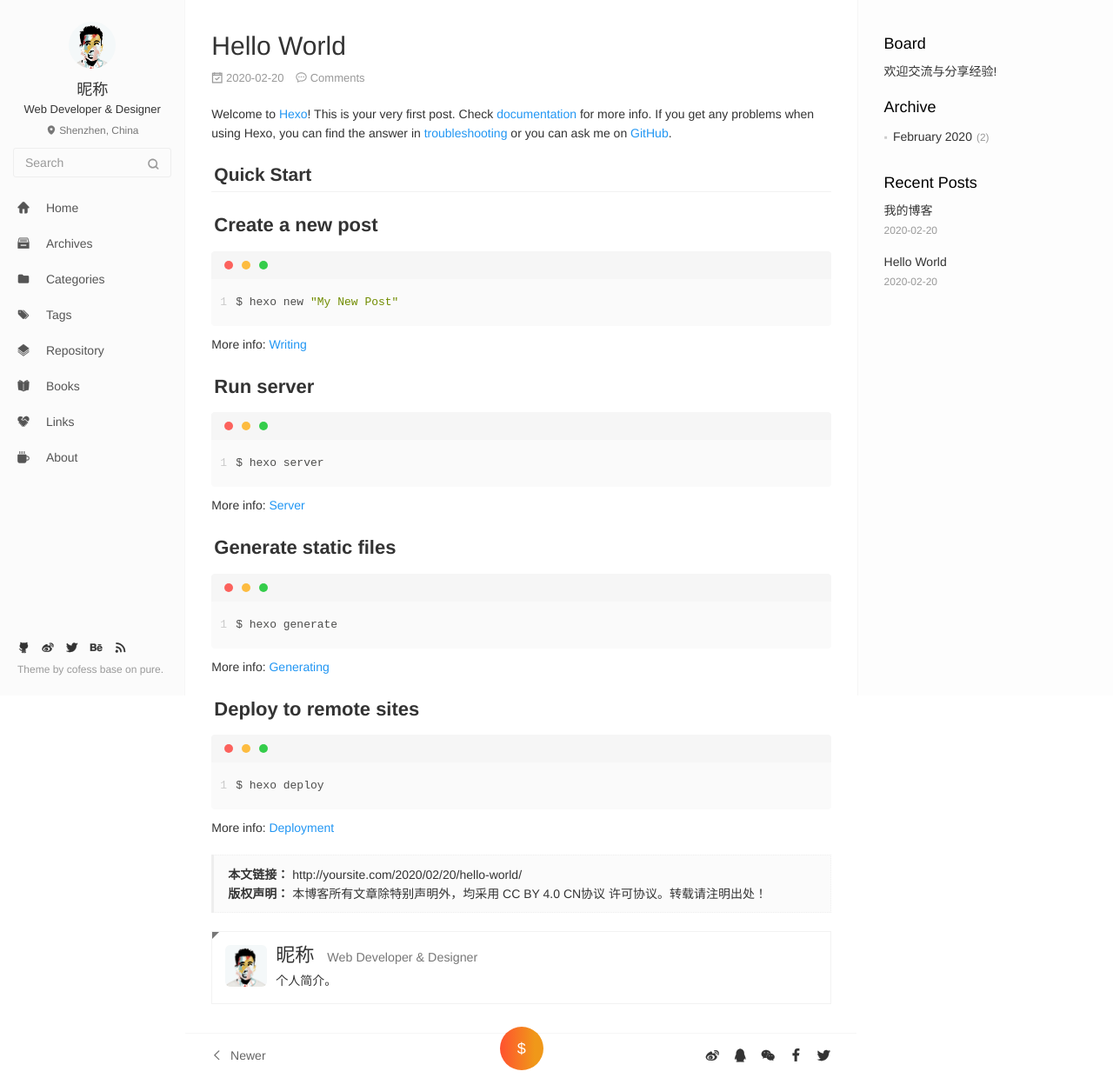
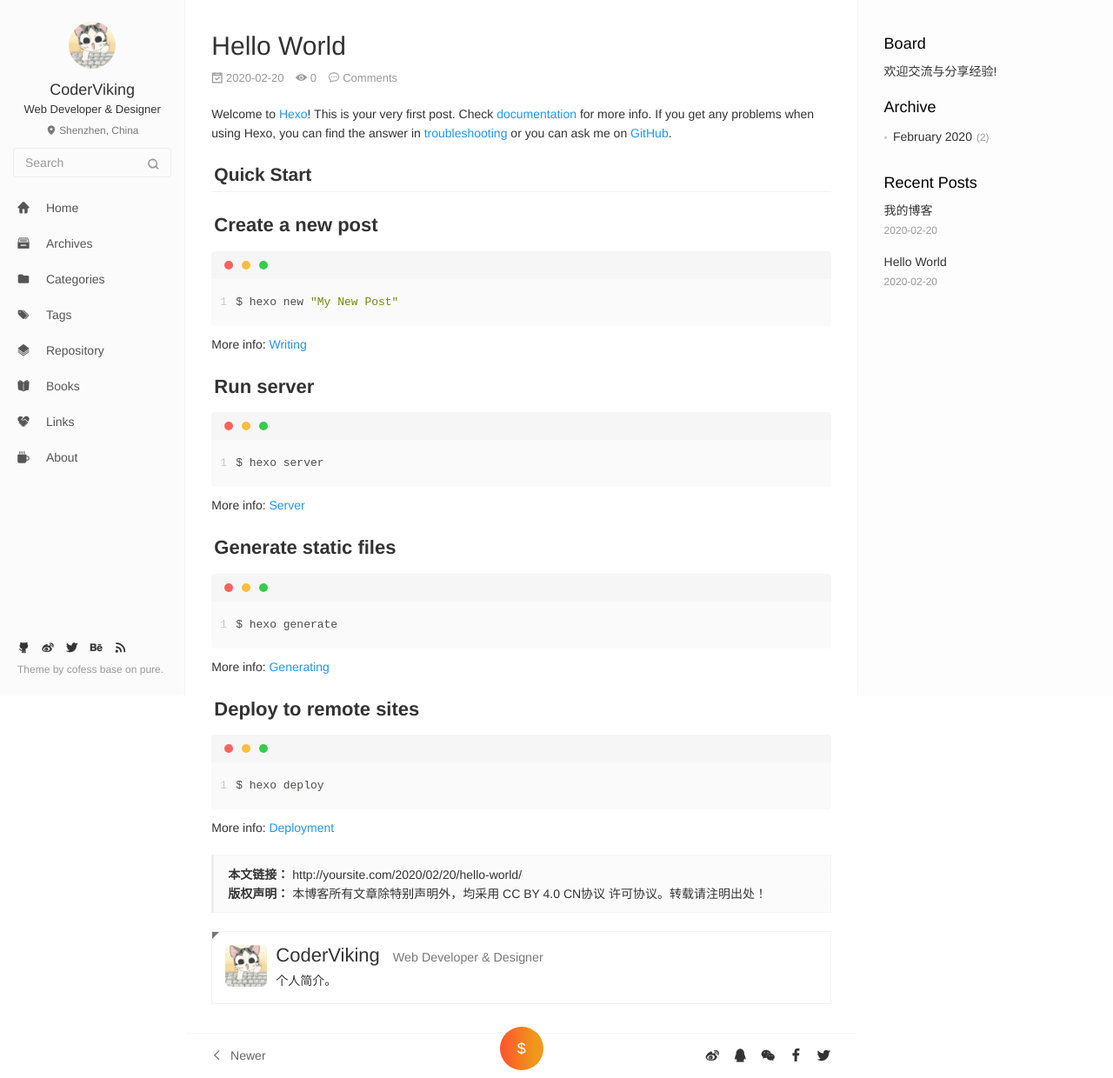
Before and after one commit to CoderViking/coderviking.github.io, a plain HTML site: page 2020/02/20/hello-world/index.html in a window 1280 px wide. Shown: the whole page at 87% size. Drawn offline with nearby package versions, Linux system fonts and the light colour scheme; some packages are replaced by stand-ins of ours; no server answers; a script that the page names is missing.

Commit message:
Site updated: 2020-02-20 17:06:19

```diff
--- a/2020/02/20/hello-world/index.html
+++ b/2020/02/20/hello-world/index.html
@@ -54,10 +54,10 @@
 
 
       <div class="profile-block text-center">
-        <a id="avatar" href="https://github.com/cofess" target="_blank">
-          <img class="img-circle img-rotate" src="/images/avatar.jpg" width="200" height="200">
+        <a id="avatar" href="https://github.com/CoderViking" target="_blank">
+          <img class="img-circle img-rotate" src="/images/hardwork.gif" width="200" height="200">
         </a>
-        <h2 id="name" class="hidden-xs hidden-sm">昵称</h2>
+        <h2 id="name" class="hidden-xs hidden-sm">CoderViking</h2>
         <h3 id="title" class="hidden-xs hidden-sm hidden-md">Web Developer &amp; Designer</h3>
         <small id="location" class="text-muted hidden-xs hidden-sm"><i class="icon icon-map-marker"></i> Shenzhen, China</small>
       </div>
@@ -304,6 +304,13 @@
 
 
 
+	<span class="article-read hidden-xs">
+	    <i class="icon icon-eye-fill" aria-hidden="true"></i>
+	    <span id="busuanzi_container_page_pv">
+			<span id="busuanzi_value_page_pv">0</span>
+		</span>
+	</span>
+
 
         <span class="post-comment"><i class="icon icon-comment"></i> <a href="/2020/02/20/hello-world/#comments" class="article-comment-link">Comments</a></span>
 
@@ -347,12 +354,12 @@
   <div class="panel-body">
     <figure class="media">
       <div class="media-left">
-        <a href="https://github.com/cofess" target="_blank" class="img-burn thumb-sm visible-lg">
-          <img src="/images/avatar.jpg" class="img-rounded w-full" alt="">
+        <a href="https://github.com/CoderViking" target="_blank" class="img-burn thumb-sm visible-lg">
+          <img src="/images/hardwork.gif" class="img-rounded w-full" alt="">
         </a>
       </div>
       <div class="media-body">
-        <h3 class="media-heading"><a href="https://github.com/cofess" target="_blank"><span class="text-dark">昵称</span><small class="ml-1x">Web Developer &amp; Designer</small></a></h3>
+        <h3 class="media-heading"><a href="https://github.com/CoderViking" target="_blank"><span class="text-dark">CoderViking</span><small class="ml-1x">Web Developer &amp; Designer</small></a></h3>
         <div>个人简介。</div>
       </div>
     </figure>
@@ -509,6 +516,8 @@ window.jQuery || document.write('<script src="js/jquery.min.js"><\/script>')
 
 
 
+<script async src="//busuanzi.ibruce.info/busuanzi/2.3/busuanzi.pure.mini.js"></script>
+
 
 
 
```
Also changed, not shown: 2020/02/20/我的博客/index.html (+15 -6 lines), archives/2020/02/index.html (+3 -3 lines), archives/2020/index.html (+3 -3 lines), archives/index.html (+3 -3 lines), index.html (+5 -3 lines), images/hardwork.gif (added).
